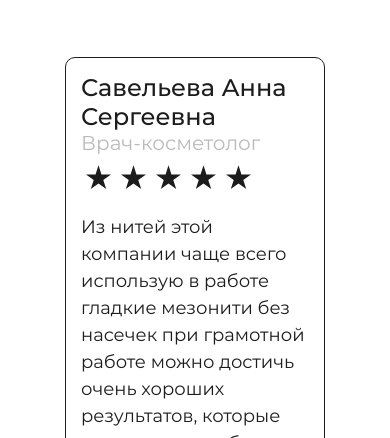
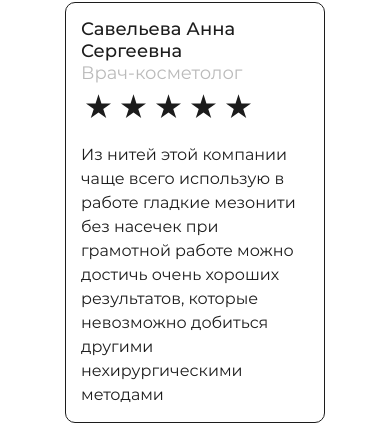
Before and after one commit to Zellar/SilhouettePro, a plain HTML site: page index.html in a window 390 px wide. Shown: the part 3902-4340 px from the top of the page. Drawn offline with Linux system fonts and the light colour scheme.

Commit message:
фикс слайдера с комментариями для больших разрешений

```diff
--- a/css/style.css
+++ b/css/style.css
@@ -1030,6 +1030,12 @@ section {
             }
         }
 
+        @media(max-width: 434px) {
+            .threads__subtitle {
+                font-size: 20px;
+            }
+        }
+
         .threads__subtitle b {
             font-weight: 600;
             text-transform: none;
@@ -1226,6 +1232,12 @@ section {
     .reviews {
 
     }
+    @media(min-width: 1441px) {
+        .reviews.container {
+            max-width: 100%;
+            margin: auto;
+        }
+    }
     @media(max-width: 424px) {
         .reviews {
             max-width: 280px;
@@ -1267,7 +1279,7 @@ section {
                 }
             }
 
-            @media(max-width: 424px) {
+            @media(max-width: 434px) {
                 .reviews__wrapper {
                     padding: 15px;
                     height: 100%;
@@ -1351,10 +1363,27 @@ section {
                     font-size: 24px;
                     max-width: 450px;
                 }
+                @media(max-width: 434px) {
+                    .reviews__name {
+                        font-size: 18px;
+                    }
+                }
 
                 .reviews__profession {
                     opacity: 0.3;
                     max-width: 450px;
+                }
+
+                @media(max-width: 434px) {
+                    .reviews__profession {
+                        font-size: 18px;
+                    }
+                }
+
+                @media(max-width: 434px) {
+                    .reviews__wrapper p {
+                        font-size: 16px;
+                    }
                 }
 
     .order {
--- a/js/main.js
+++ b/js/main.js
@@ -79,12 +79,15 @@ document.addEventListener( 'DOMContentLoaded', function() {
         perMove: 1,
         focus: 'center',
         arrows: false,
-        width: '1440px',
+        width: '2100px',
         updateOnMove: true,
         fixedWidth: '750px',
         drag: false,
         autoplay: false,
         breakpoints: {
+            1440: {
+              width: '1440px',
+            },
             1240: {
                 width: '1024px',
                 fixedWidth: '460px',
```
